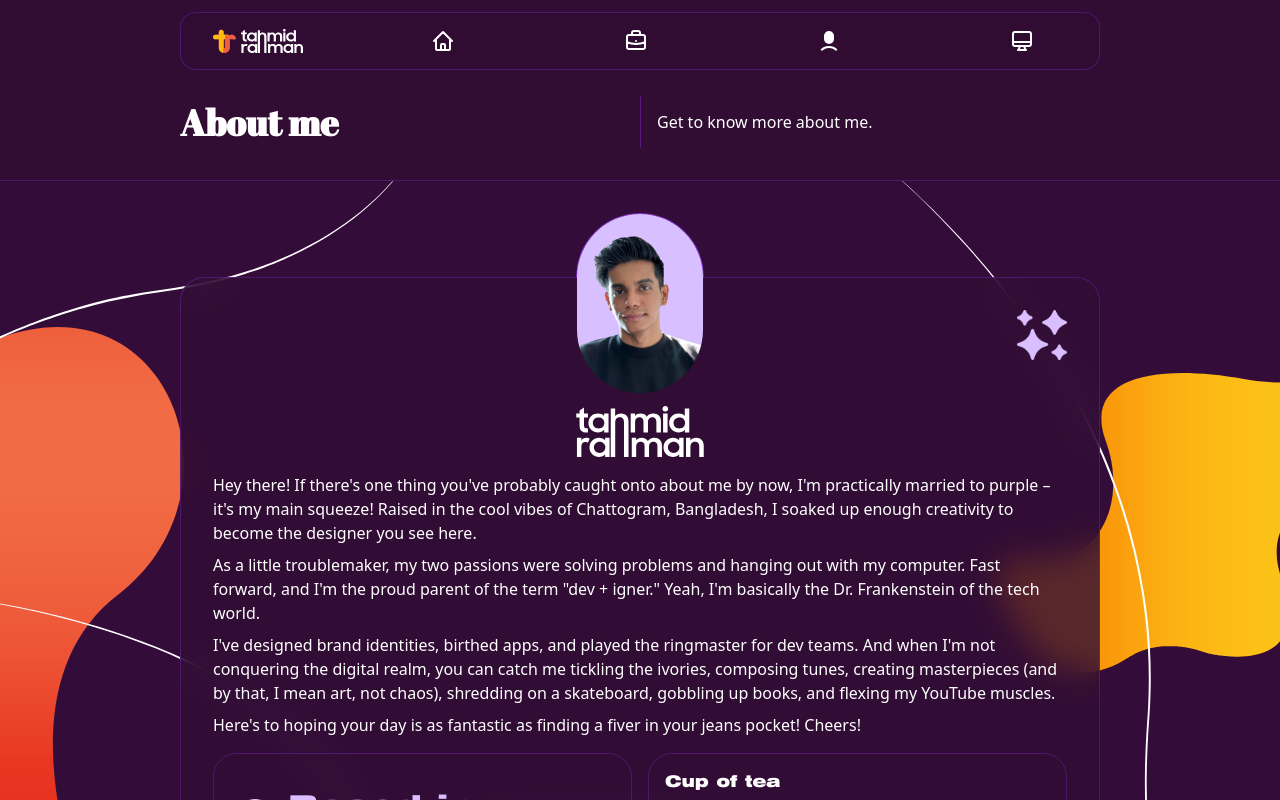
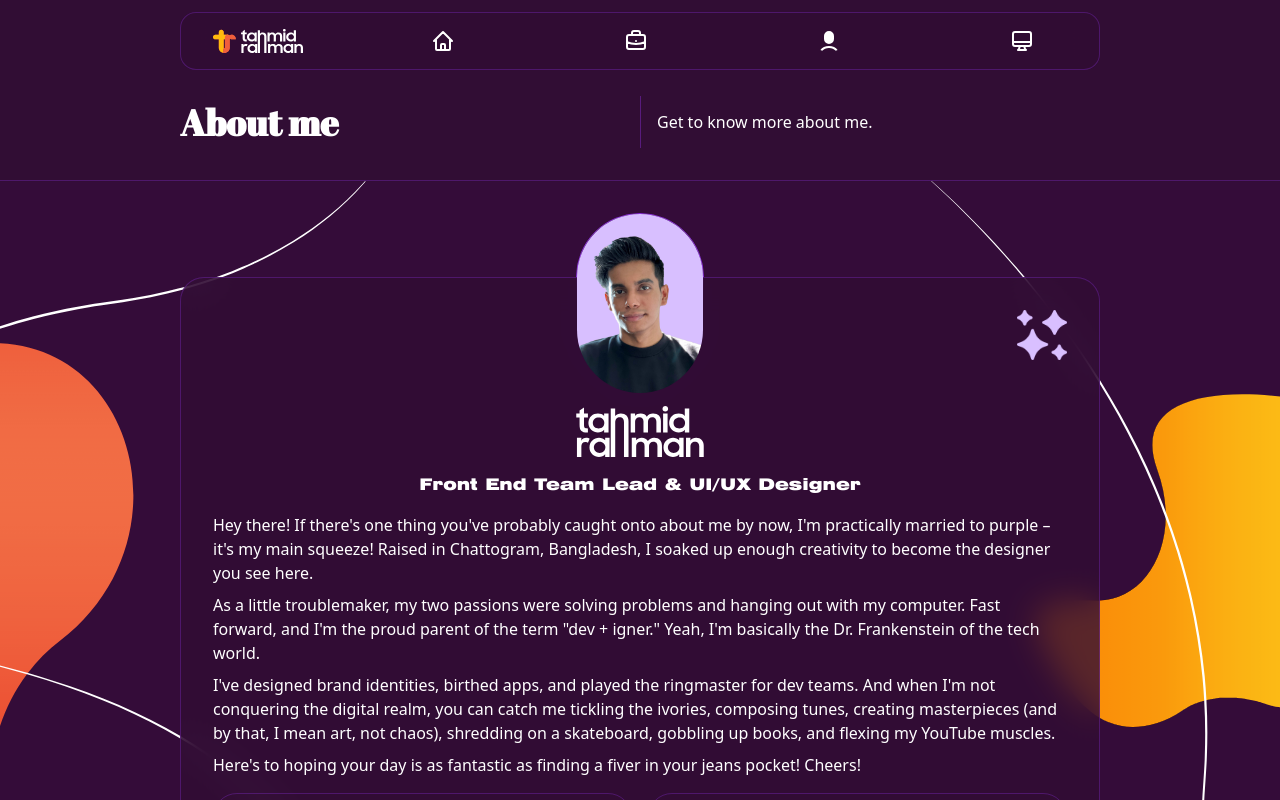
Before and after one commit to tahmid656/tahmid-rahman-website, a Next.js app: page /about-me in a window 1280 px wide. Shown: the top 800 px of the page. Built offline with nearby package versions, Linux system fonts and the light colour scheme.

Commit message:
feat: made some changes

```diff
--- a/pages/about-me/index.tsx
+++ b/pages/about-me/index.tsx
@@ -21,21 +21,24 @@ const AboutMe: NextPage = () => {
         <section id="about-me" className="w-full pt-16 bg-tahurple">
             <Header title="About me" description="Get to know more about me." />
             <div className="flex justify-center bg-[url('../public/assets/about-me-bg.svg')] bg-no-repeat bg-center bg-cover bg-fixed border-t border-purple-600/30">
-                <div className="w-full flex flex-col items-center relative mx-5 sm:mx-8 md:mx-12 lg:mx-0 pt-24 pb-12">
+                <div className="w-full flex flex-col items-center relative mx-5 sm:mx-8 md:mx-12 lg:mx-0 pt-24 pb-24">
                     <div className="w-[8rem] my-8 rounded-[5rem] border border-purple-600/90 absolute top-0">
                         <Image className="border border-purple-600/30 rounded-[5rem] z-10" src={ Me } layout="responsive" objectFit="cover" />
                     </div>
                     <div className="w-full global-container flex flex-col gap-4 bg-tahurple/80 backdrop-blur-lg border border-purple-600/30
                     rounded-3xl px-8 pt-32 pb-8 top-36 items-center">
-                        <div className="w-[8rem]">
-                            <Image src={ TextLogo } layout="responsive" objectFit="cover" />
+                        <div className="flex flex-col items-center gap-4">
+                            <div className="w-[8rem]">
+                                <Image src={ TextLogo } layout="responsive" objectFit="cover" />
+                            </div>
+                            <p className="font-[swiss] text-white">Front End Team Lead & UI/UX Designer</p>
                         </div>
                         <img className="absolute right-8 top-8" src="./assets/clean.png" width="50rem" />
                         {/*<WiStars className="text-[8rem] text-white absolute right-0 top-0 text-[#D9BFFF]" />*/}
                         <div className="text-white flex flex-col gap-2">
                             <p>
                                 { `
-                                Hey there! If there's one thing you've probably caught onto about me by now, I'm practically married to purple – it's my main squeeze! Raised in the cool vibes of Chattogram, Bangladesh, I soaked up enough creativity to become the designer you see here.
+                                Hey there! If there's one thing you've probably caught onto about me by now, I'm practically married to purple – it's my main squeeze! Raised in Chattogram, Bangladesh, I soaked up enough creativity to become the designer you see here.
                                 ` }
                             </p>
                             <p>
--- a/pages/index.tsx
+++ b/pages/index.tsx
@@ -13,10 +13,7 @@ import { IoIosArrowForward } from 'react-icons/io';
 import { Header } from '../components/header/Header';
 
 const heroAnimation = (scrollY: number, text: HTMLElement | null, object: HTMLElement | null, objectTwo: HTMLElement | null) => {
-    console.log('trtert');
-    console.log(object, objectTwo)
     if (text && object && objectTwo) {
-        console.log('here');
         const leftImageScroll = scrollY * 0.06;
         const rightImageScroll = scrollY * -0.05;
         const zoomText = scrollY * 0.0003 + 1;
@@ -39,10 +36,10 @@ const heroAnimation = (scrollY: number, text: HTMLElement | null, object: HTMLEl
     }
 };
 
-const debounce = (func: Function, wait: number) => {
+const debounce = <T extends (...args: any[]) => any>(func: T, wait: number) => {
     let timeout: NodeJS.Timeout;
 
-    return function (...args: any[]) {
+    return function (this: ThisParameterType<T>, ...args: Parameters<T>) {
         clearTimeout(timeout);
         timeout = setTimeout(() => func.apply(this, args), wait);
     };
@@ -59,8 +56,8 @@ const Home: NextPage = () => {
     const projects = [
         { name: 'APSpace Web App', img: 'https://i.imgur.com/Asw0IdO.png', icons: [SiAngular ,SiIonic], type: 'img'},
         { name: 'Curiosity', img: 'https://i.imgur.com/xAAE1bX.mp4' , icons: [SiAdobeillustrator, SiAdobeaftereffects], type: 'vid' },
-        { name: 'Florida Tulip Agro', img: Gal1, icons: [SiAdobeillustrator, SiAdobephotoshop], type: 'img' },
-        { name: 'Doge', img: Gal2 , icons: [SiAdobeillustrator, SiAdobephotoshop], type: 'img'}
+        { name: 'Florida Tulip Agro', img: 'https://i.imgur.com/SHlpE6d.png', icons: [SiAdobeillustrator, SiAdobephotoshop], type: 'img' },
+        { name: 'Doge', img: 'https://i.imgur.com/6t5rWNO.png', icons: [SiAdobeillustrator, SiAdobephotoshop], type: 'img'}
     ];
 
     const debouncedHeroAnimation = debounce((scrollY: number) => {
--- a/pages/tutorials/index.tsx
+++ b/pages/tutorials/index.tsx
@@ -26,7 +26,6 @@ const Tutorials: NextPage = () => {
                     const videosResponse = await axios.get(
                         `https://www.googleapis.com/youtube/v3/playlistItems?part=snippet&playlistId=${uploadsPlaylistId}&maxResults=10&key=${apiKey}`
                     );
-                    console.log(videosResponse);
 
                     setVideos(videosResponse.data.items);
                 }
```
